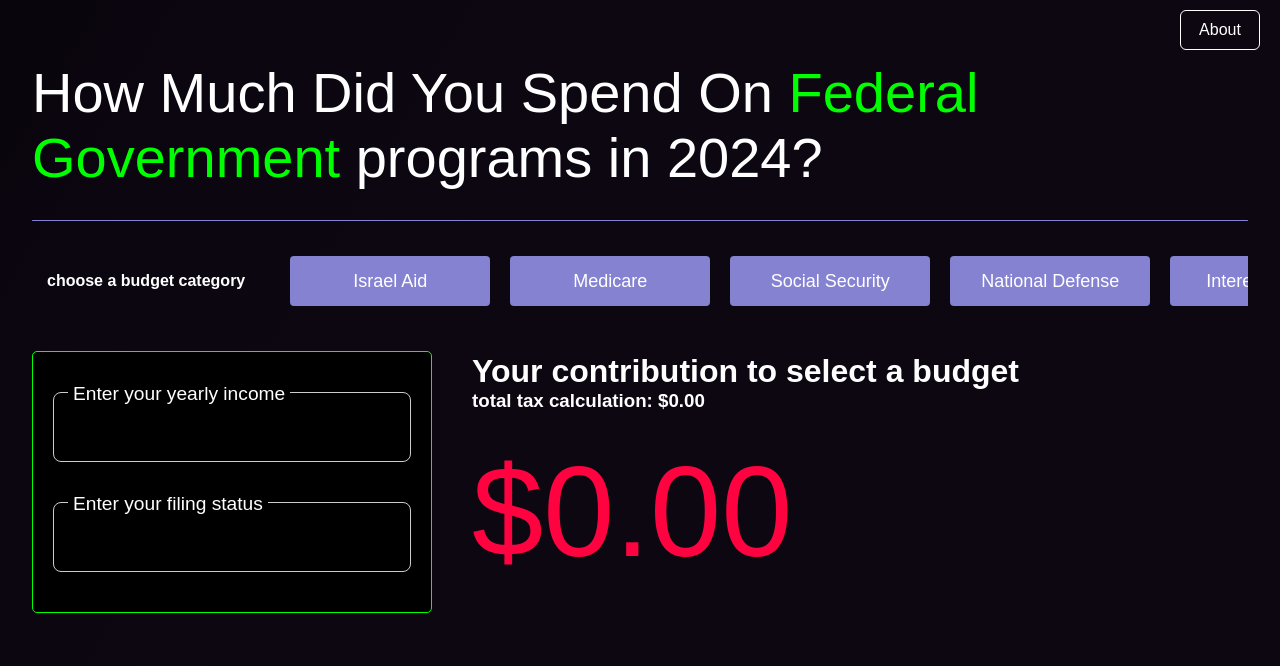
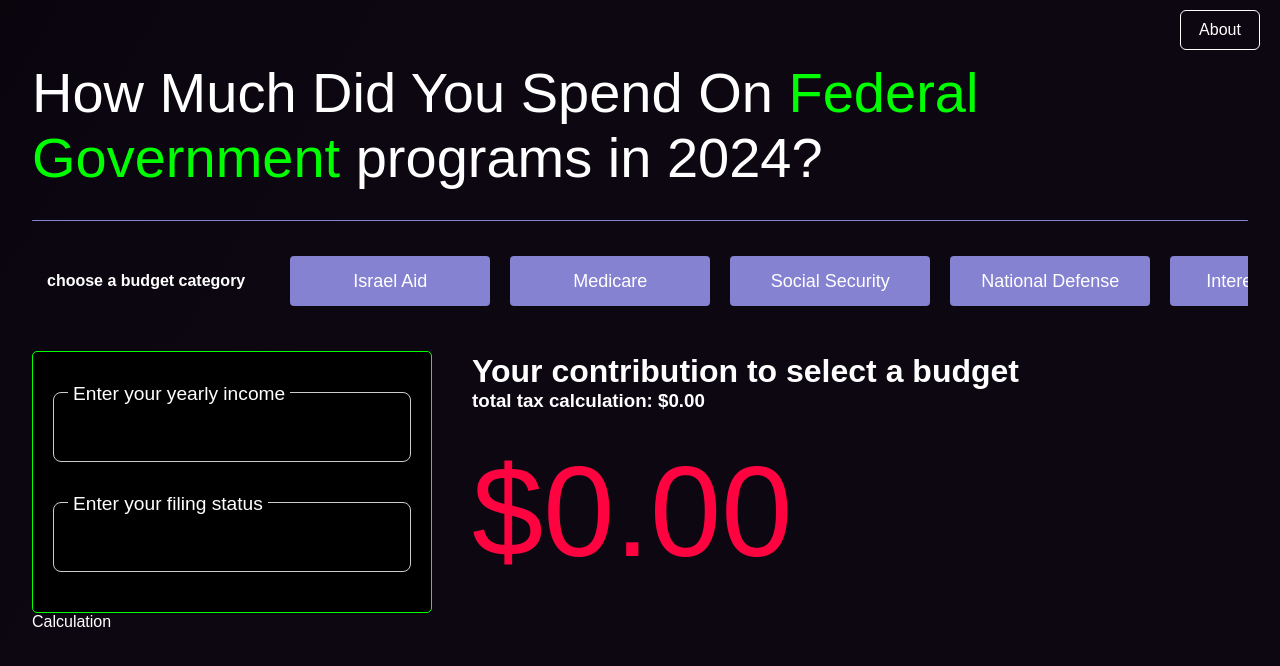
Before and after one commit to GiaredL/howmanytaxes, a Next.js app: page / in a window 1280 px wide. Shown: the top 666 px of the page. Built offline with nearby package versions, Linux system fonts and the light colour scheme; a web font is replaced by a local one.

Commit message:
fixed broken hero

```diff
--- /dev/null
+++ b/src/app/components/Calculation.tsx
@@ -0,0 +1,7 @@
+import React from 'react'
+
+const Calculation = () => {
+  return <div>Calculation</div>
+}
+
+export default Calculation
--- a/src/app/page.module.scss
+++ b/src/app/page.module.scss
@@ -3,7 +3,7 @@
   flex-direction: column;
   align-items: center;
   width: 100%;
-  height: 100vh;
+  // height: 100vh;
 }
 
 .header {
@@ -144,23 +144,8 @@
   padding: 0px 5px;
 }
 
-// .inputLabels::before {
-//   content: '';
-//   position: absolute;
-//   top: 0;
-//   right: 0;
-//   width: 239px;
-//   height: 0;
-//   // border-top: 3px solid lime;
-
-//   @media (max-width: 700px) {
-//     border: none;
-//   }
-// }
-
 .main {
   width: 100%;
-  /* border: 1px solid white; */
 }
 
 .budgetBarContainer {
--- a/src/app/page.tsx
+++ b/src/app/page.tsx
@@ -5,6 +5,7 @@ import { budgets, totalTaxDollars } from './constants/budgets'
 import { calculateTax, calculateTaxContribution, type FilingStatus } from './utils/taxCalculations'
 import { formatCurrencyWithSymbol } from './utils/formatters'
 import Navigation from './components/Navigation'
+import Calculation from './components/Calculation'
 
 export default function Home() {
   const [income, setIncome] = useState(0)
@@ -135,6 +136,7 @@ export default function Home() {
             </div>
           </div>
         </div>
+        <Calculation />
       </main>
     </div>
   )
```
